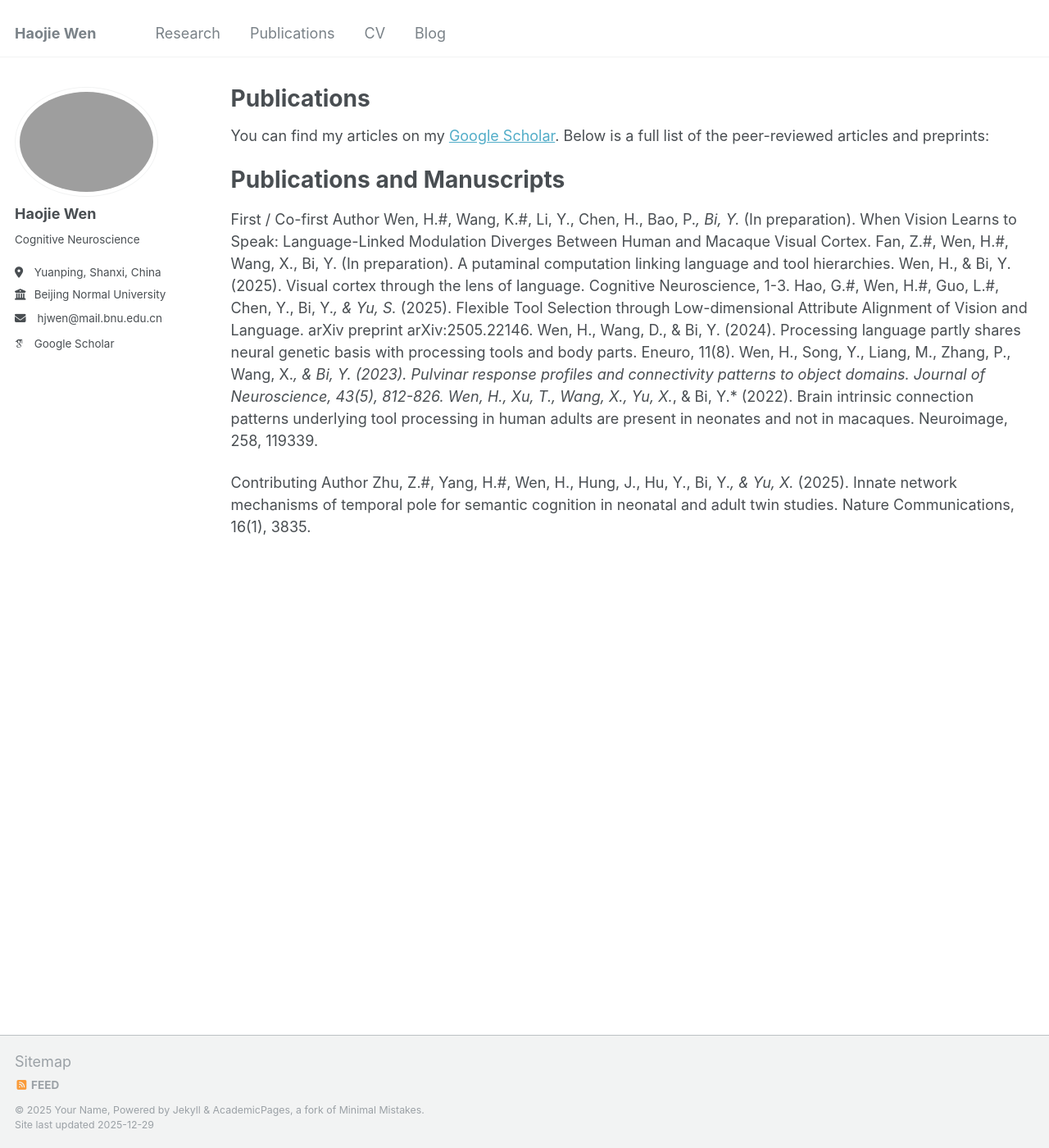
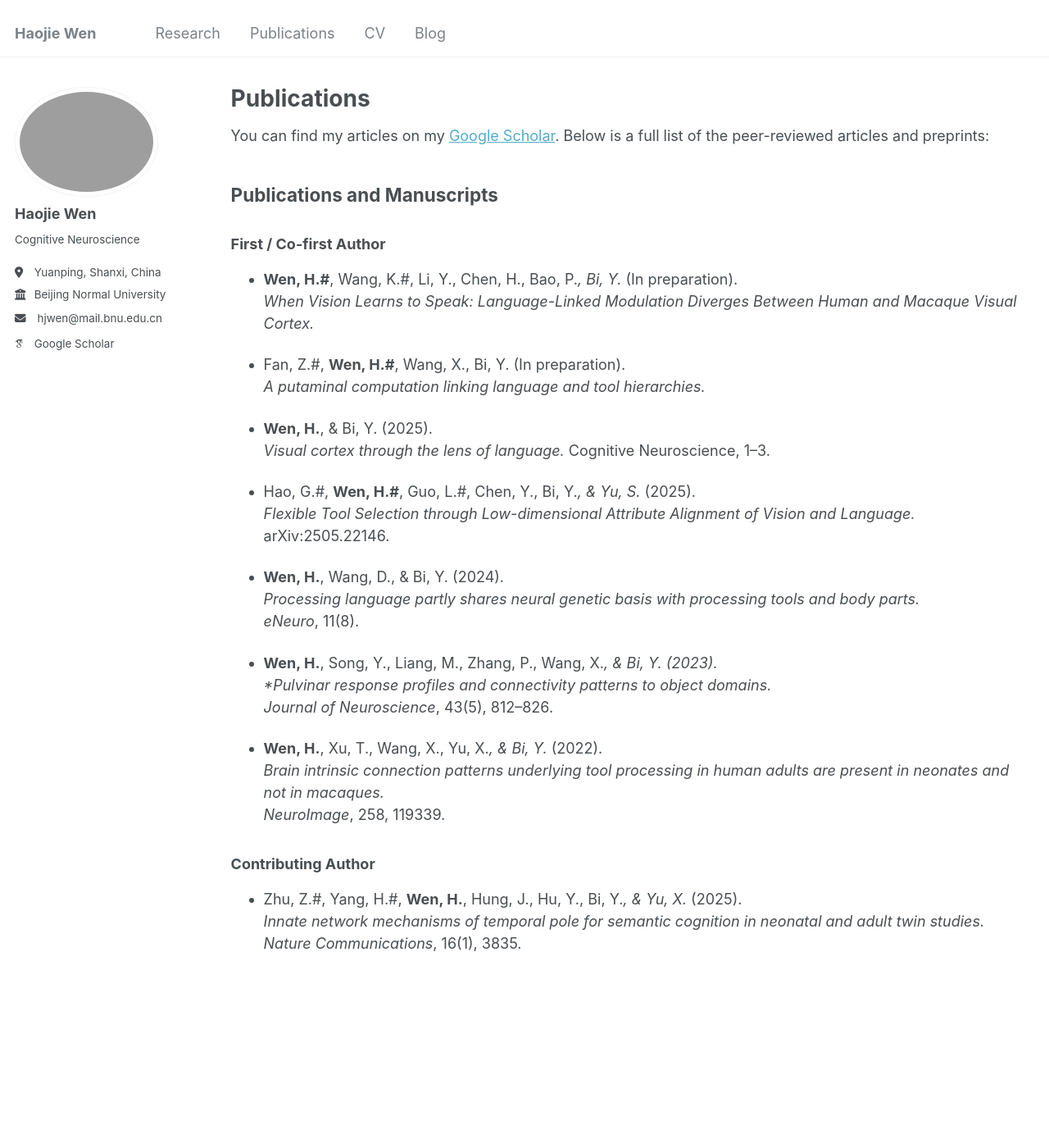
Before and after one commit to happyhaojie/happyhaojie.github.io, a Jekyll site: the page built from _pages/publications.md, in a window 1280 px wide and 1400 px high. Shown: the whole window at 82% size. Built offline with Jekyll 4.4.1, drawn with Linux system fonts in a browser that asks for light colours; some web fonts are replaced.

Commit message:
Update publications.md

```diff
--- a/_pages/publications.md
+++ b/_pages/publications.md
@@ -6,19 +6,39 @@ author_profile: true
 ---
 
 {% include base_path %}
-
 You can find my articles on my [Google Scholar](https://scholar.google.com/citations?user=jgwxm8EAAAAJ&hl=zh-CN&oi=ao). Below is a full list of the peer-reviewed articles and preprints:
 
-Publications and Manuscripts
-======
-First / Co-first Author
-Wen, H.#, Wang, K.#, Li, Y., Chen, H., Bao, P.*, Bi, Y.* (In preparation). When Vision Learns to Speak: Language-Linked Modulation Diverges Between Human and Macaque Visual Cortex.
-Fan, Z.#, Wen, H.#, Wang, X., Bi, Y. (In preparation). A putaminal computation linking language and tool hierarchies.
-Wen, H., & Bi, Y. (2025). Visual cortex through the lens of language. Cognitive Neuroscience, 1-3.
-Hao, G.#, Wen, H.#, Guo, L.#, Chen, Y., Bi, Y.*, & Yu, S.* (2025). Flexible Tool Selection through Low-dimensional Attribute Alignment of Vision and Language. arXiv preprint arXiv:2505.22146.
-Wen, H., Wang, D., & Bi, Y. (2024). Processing language partly shares neural genetic basis with processing tools and body parts. Eneuro, 11(8).
-Wen, H., Song, Y., Liang, M., Zhang, P., Wang, X.*, & Bi, Y. (2023). Pulvinar response profiles and connectivity patterns to object domains. Journal of Neuroscience, 43(5), 812-826.
-Wen, H., Xu, T., Wang, X., Yu, X.*, & Bi, Y.* (2022). Brain intrinsic connection patterns underlying tool processing in human adults are present in neonates and not in macaques. Neuroimage, 258, 119339.
+## Publications and Manuscripts
 
-Contributing Author
-Zhu, Z.#, Yang, H.#, Wen, H., Hung, J., Hu, Y., Bi, Y.*, & Yu, X.* (2025). Innate network mechanisms of temporal pole for semantic cognition in neonatal and adult twin studies. Nature Communications, 16(1), 3835.
+### First / Co-first Author
+
+- **Wen, H.#**, Wang, K.#, Li, Y., Chen, H., Bao, P.*, Bi, Y.* (In preparation).
+  *When Vision Learns to Speak: Language-Linked Modulation Diverges Between Human and Macaque Visual Cortex.*
+
+- Fan, Z.#, **Wen, H.#**, Wang, X., Bi, Y. (In preparation).
+  *A putaminal computation linking language and tool hierarchies.*
+
+- **Wen, H.**, & Bi, Y. (2025).
+  *Visual cortex through the lens of language.* Cognitive Neuroscience, 1–3.
+
+- Hao, G.#, **Wen, H.#**, Guo, L.#, Chen, Y., Bi, Y.*, & Yu, S.* (2025).
+  *Flexible Tool Selection through Low-dimensional Attribute Alignment of Vision and Language.*
+  arXiv:2505.22146.
+
+- **Wen, H.**, Wang, D., & Bi, Y. (2024).
+  *Processing language partly shares neural genetic basis with processing tools and body parts.*
+  *eNeuro*, 11(8).
+
+- **Wen, H.**, Song, Y., Liang, M., Zhang, P., Wang, X.*, & Bi, Y. (2023).
+  *Pulvinar response profiles and connectivity patterns to object domains.*
+  *Journal of Neuroscience*, 43(5), 812–826.
+
+- **Wen, H.**, Xu, T., Wang, X., Yu, X.*, & Bi, Y.* (2022).
+  *Brain intrinsic connection patterns underlying tool processing in human adults are present in neonates and not in macaques.*
+  *NeuroImage*, 258, 119339.
+
+### Contributing Author
+
+- Zhu, Z.#, Yang, H.#, **Wen, H.**, Hung, J., Hu, Y., Bi, Y.*, & Yu, X.* (2025).
+  *Innate network mechanisms of temporal pole for semantic cognition in neonatal and adult twin studies.*
+  *Nature Communications*, 16(1), 3835.
```
